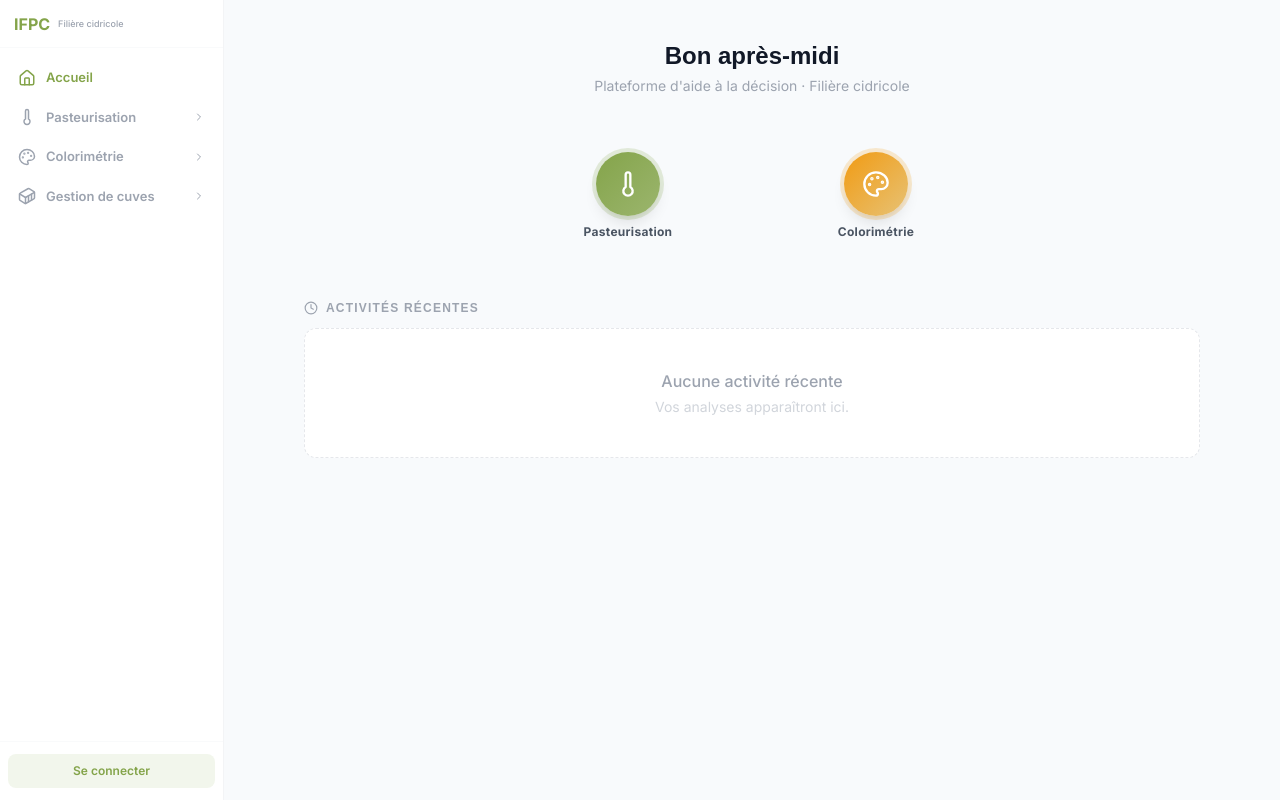
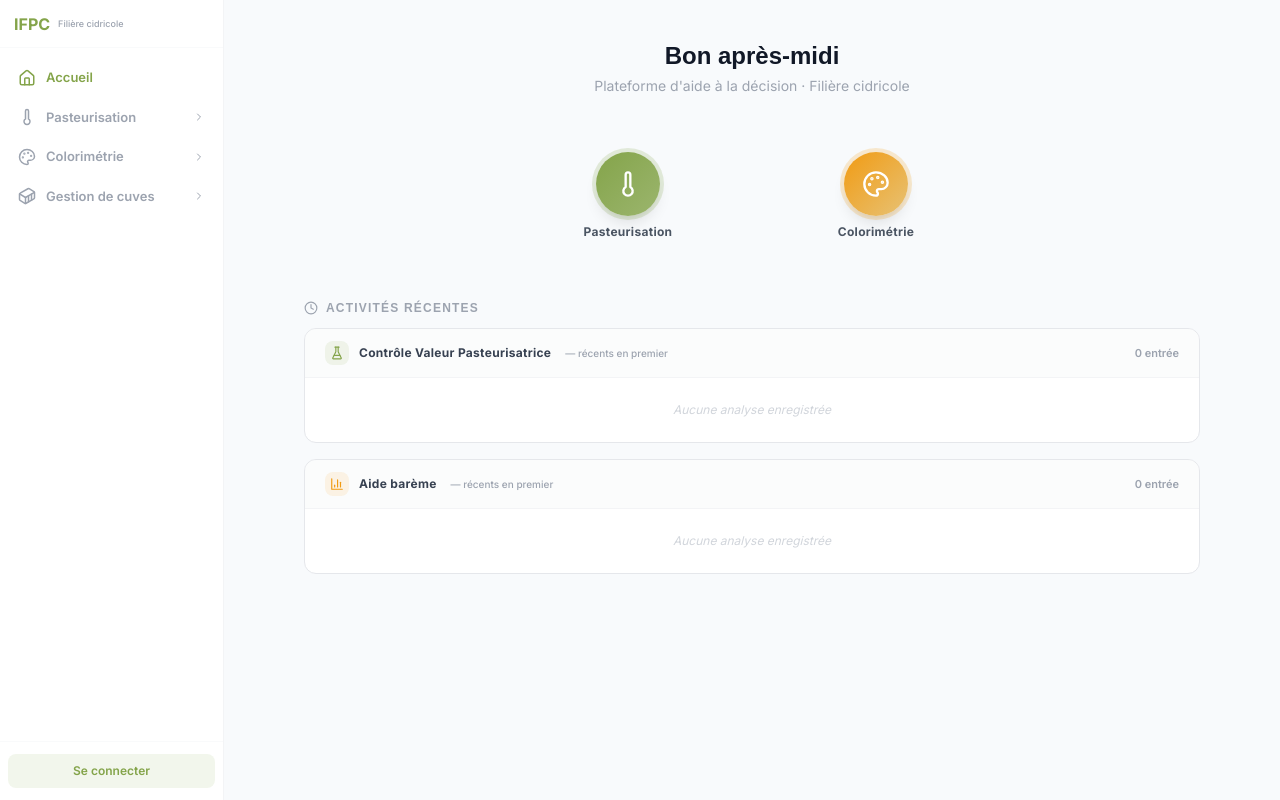
Before and after one commit to thisisbriandb/ifpc, a Next.js app in the folder frontend/: page / in a window 1280 px wide. Built offline with nearby package versions, Linux system fonts and the light colour scheme.

Commit message:
feat: history grouped by module (all modules shown), sorted by date desc, empty state per group

```diff
--- a/frontend/app/page.tsx
+++ b/frontend/app/page.tsx
@@ -35,7 +35,7 @@ const STATUS_BADGE: Record<string, { bg: string; text: string; label: string }>
 };
 
 const MODULE_META: Record<string, { label: string; icon: any; iconColor: string; pill: string }> = {
-  controle: { label: "Contrôle VP",  icon: FlaskConical, iconColor: "text-brand-primary", pill: "bg-brand-primary/10 text-brand-primary" },
+  controle: { label: "Contrôle Valeur Pasteurisatrice",  icon: FlaskConical, iconColor: "text-brand-primary", pill: "bg-brand-primary/10 text-brand-primary" },
   bareme:   { label: "Aide barème",  icon: BarChart3,    iconColor: "text-brand-accent",  pill: "bg-brand-accent/10 text-brand-accent"  },
 };
 
@@ -280,26 +280,21 @@ export default function Home() {
             )}
           </div>
 
-          {activities.length === 0 ? (
-            <div className="bg-white rounded-xl border border-dashed border-gray-200 py-10 text-center">
-              <p className="font-medium text-gray-400">Aucune activité récente</p>
-              <p className="text-sm text-gray-300 mt-1">Vos analyses apparaîtront ici.</p>
-            </div>
-          ) : (() => {
-            // Group by module type, then sort each group by VP descending
+          {(() => {
+            // Build a map of type → sorted entries (date desc)
             const grouped = activities.reduce<Record<string, RecentActivity[]>>((acc, a) => {
               if (!acc[a.type]) acc[a.type] = [];
               acc[a.type].push(a);
               return acc;
             }, {});
             Object.values(grouped).forEach(items =>
-              items.sort((a, b) => (b.vp ?? -Infinity) - (a.vp ?? -Infinity))
+              items.sort((a, b) => new Date(b.date).getTime() - new Date(a.date).getTime())
             );
 
             return (
               <div className="space-y-4">
-                {Object.entries(grouped).map(([type, items]) => {
-                  const meta = MODULE_META[type] ?? { label: type, icon: FlaskConical, iconColor: "text-gray-400", pill: "bg-gray-100 text-gray-500" };
+                {Object.entries(MODULE_META).map(([type, meta]) => {
+                  const items = grouped[type] ?? [];
                   const GroupIcon = meta.icon;
                   return (
                     <div key={type} className="bg-white rounded-xl border border-gray-200 overflow-hidden">
@@ -309,12 +304,14 @@ export default function Home() {
                           <GroupIcon className="w-3.5 h-3.5" />
                         </div>
                         <span className="text-xs font-bold text-gray-700 tracking-wide">{meta.label}</span>
-                        <span className="text-[10px] text-gray-400 font-medium ml-1">— trié par VP ↓</span>
+                        <span className="text-[10px] text-gray-400 font-medium ml-1">— récents en premier</span>
                         <span className="ml-auto text-[11px] font-semibold text-gray-400">{items.length} entrée{items.length > 1 ? "s" : ""}</span>
                       </div>
 
                       {/* Entries */}
-                      {(() => {
+                      {items.length === 0 ? (
+                        <div className="px-5 py-6 text-center text-xs text-gray-300 italic">Aucune analyse enregistrée</div>
+                      ) : (() => {
                         const isExpanded = expandedGroups[type] ?? false;
                         const visible = isExpanded ? items : items.slice(0, PREVIEW_COUNT);
                         const hiddenCount = items.length - PREVIEW_COUNT;
```
